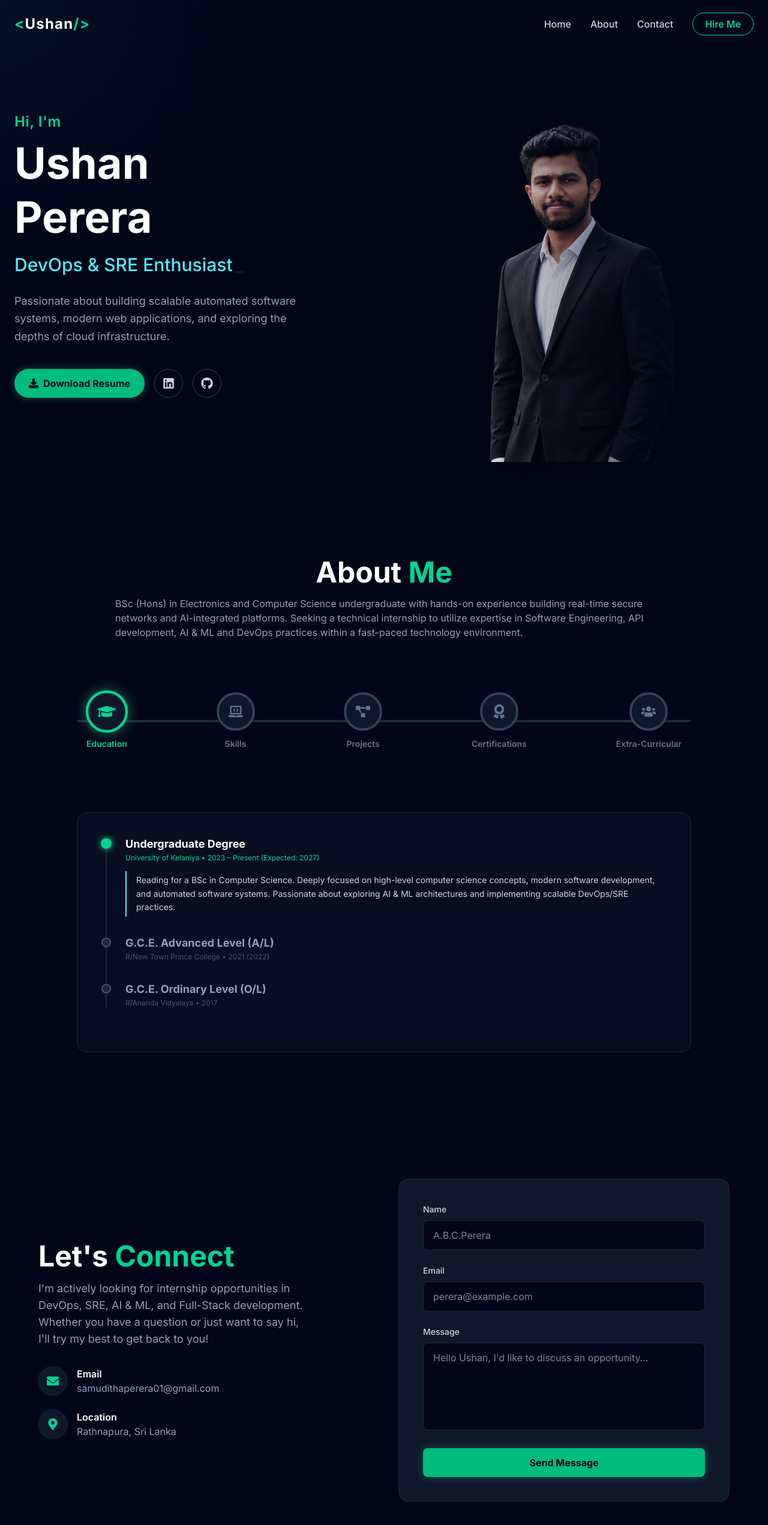
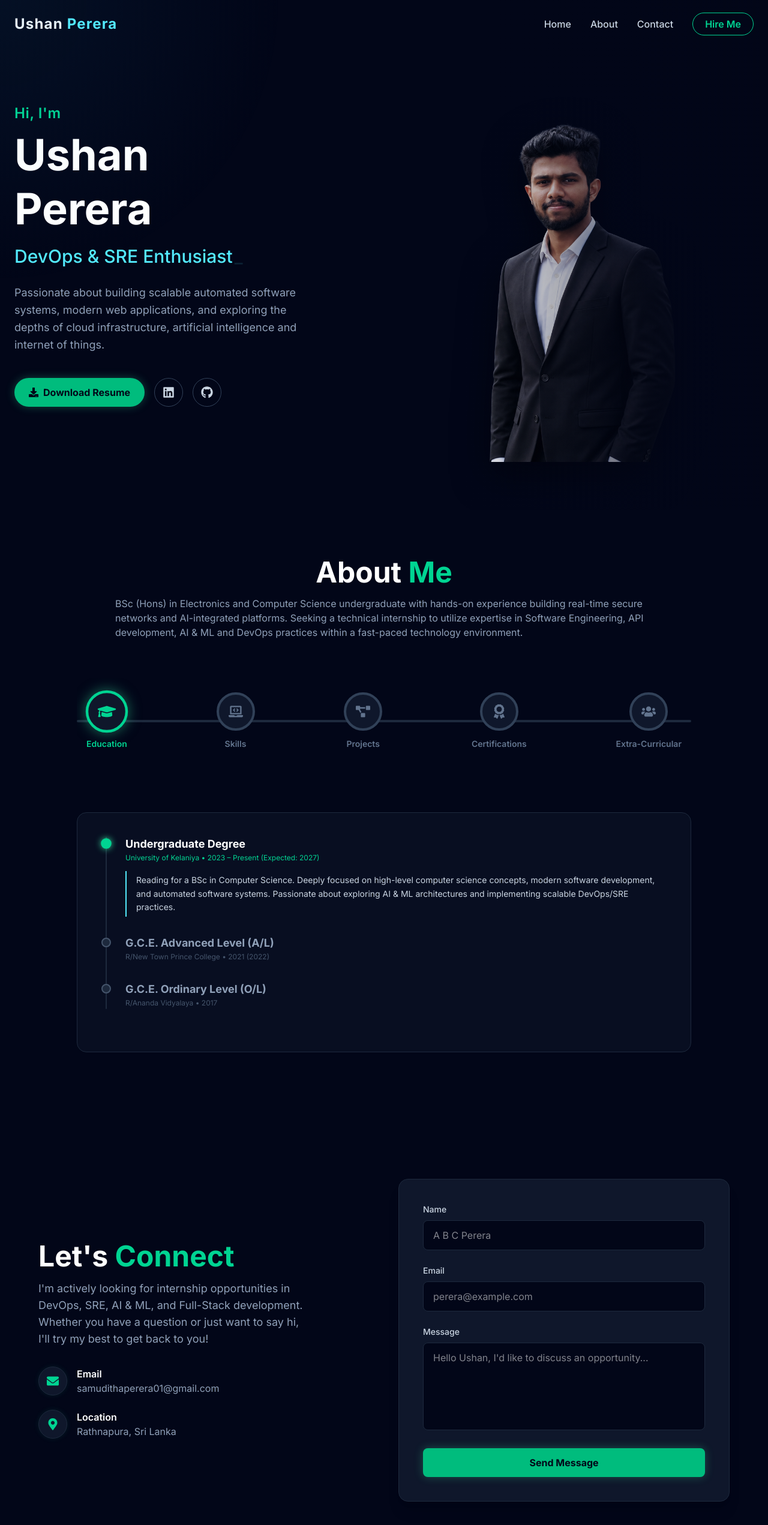
Before and after one commit to ushansamudithaperera/My-Portfolio, a Next.js app: page / in a window 1280 px wide. Shown: the top 2542 px of the page at 60% size. Built offline with nearby package versions, Linux system fonts and the light colour scheme.

Commit message:
feat: implement Contact, Hero, and Navbar components for personal portfolio

```diff
--- a/src/components/Contact.tsx
+++ b/src/components/Contact.tsx
@@ -69,7 +69,7 @@ export default function Contact() {
                 name="name"
                 required
                 className="w-full bg-slate-950 border border-slate-800 rounded-lg px-4 py-3 text-white focus:outline-none focus:border-emerald-400 focus:ring-1 focus:ring-emerald-400 transition-colors"
-                placeholder="A.B.C.Perera"
+                placeholder="A B C Perera"
               />
             </div>
 
--- a/src/components/Hero.tsx
+++ b/src/components/Hero.tsx
@@ -43,7 +43,7 @@ export default function Hero() {
 
           <p className="text-slate-400 text-lg mb-10 max-w-lg mx-auto md:mx-0 leading-relaxed">
             Passionate about building scalable automated software systems, modern web applications,
-            and exploring the depths of cloud infrastructure.
+            and exploring the depths of cloud infrastructure, artificial intelligence and internet of things.
           </p>
 
           <div className="flex flex-wrap items-center justify-center md:justify-start gap-4">
--- a/src/components/Navbar.tsx
+++ b/src/components/Navbar.tsx
@@ -36,11 +36,11 @@ export default function Navbar() {
           initial={{ opacity: 0, y: -20 }}
           animate={{ opacity: 1, y: 0 }}
           transition={{ duration: 0.5 }}
-          className="text-2xl font-bold text-white tracking-wider"
+          className="text-2xl font-bold tracking-wider cursor-pointer hover:opacity-80 transition-opacity"
+          onClick={() => window.scrollTo({ top: 0, behavior: 'smooth' })}
         >
-          <span className="text-emerald-400">&lt;</span>
-          Ushan
-          <span className="text-emerald-400">/&gt;</span>
+          <span className="text-slate-100">Ushan</span>{' '}
+          <span className="text-cyan-300">Perera</span>
         </motion.div>
 
         {/* Desktop Menu */}
```
